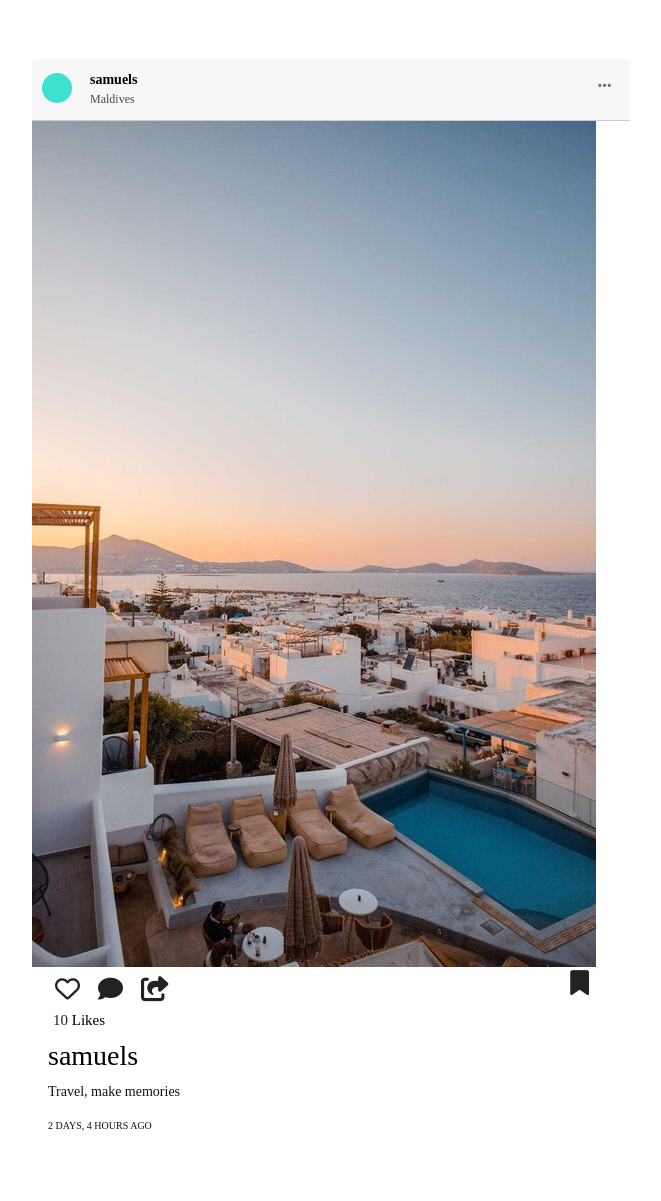
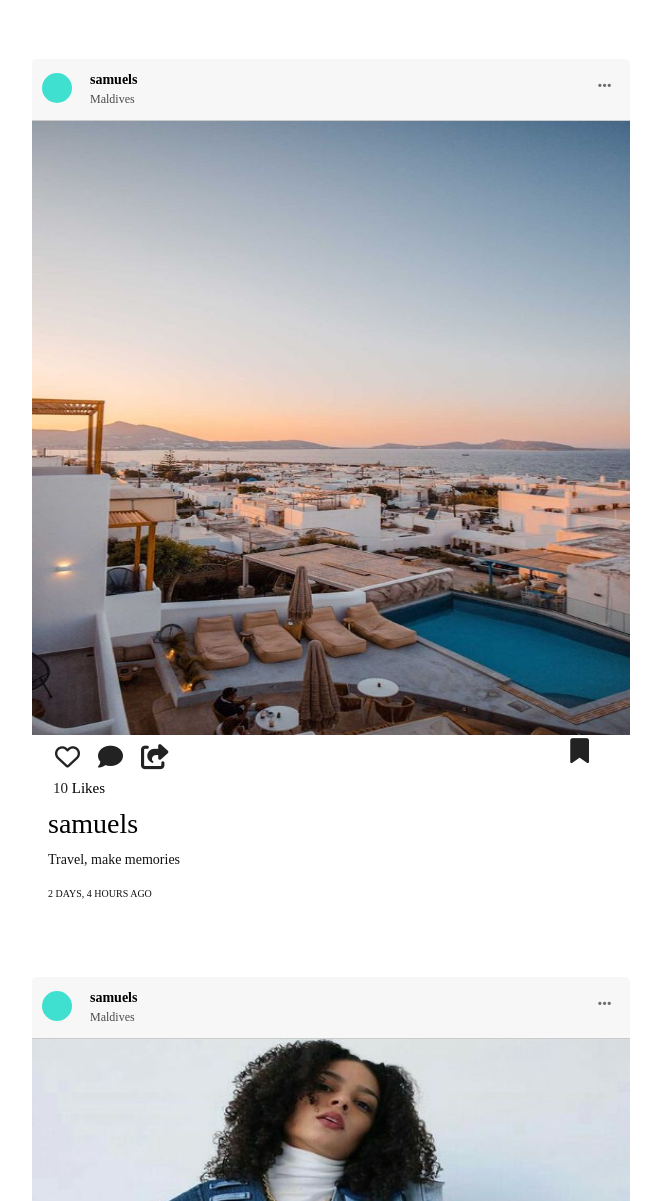
Before and after one commit to Wanjiru393/Instagram-cloneApp, a Django app: page / in a window 1280 px wide. Shown: the part 79-1280 px from the top of the page, without its empty margins (309-970 px from the left). Run offline with Django 4.2, Linux system fonts and the light colour scheme; data comes from the database, SQL or seed files in the repository; both versions use the stored data as it was after the commit; some libraries are stand-ins or nearby versions.

Commit message:
Tweaked Styles

```diff
--- a/static/css/base.css
+++ b/static/css/base.css
@@ -129,9 +129,9 @@
     padding:5px;
     color:rgba(75, 74, 74, 0.8);
 }
-.post-image{
+.post-image img{
     width:100%;
-    /* height:614px; */
+    height:614px;
 }
 .engagement{
     display:inline-block;
@@ -195,5 +195,5 @@
     text-transform: uppercase;
 }
 h1{
-    color: rgb(0, 128, 0);
+    color: rgb(117, 0, 128);
 }
```
Also changed, not shown: db.sqlite3, instagram/templates/base.html (line endings or trailing spaces), static/images/fliq_ANTTvj4.jpg (added).
